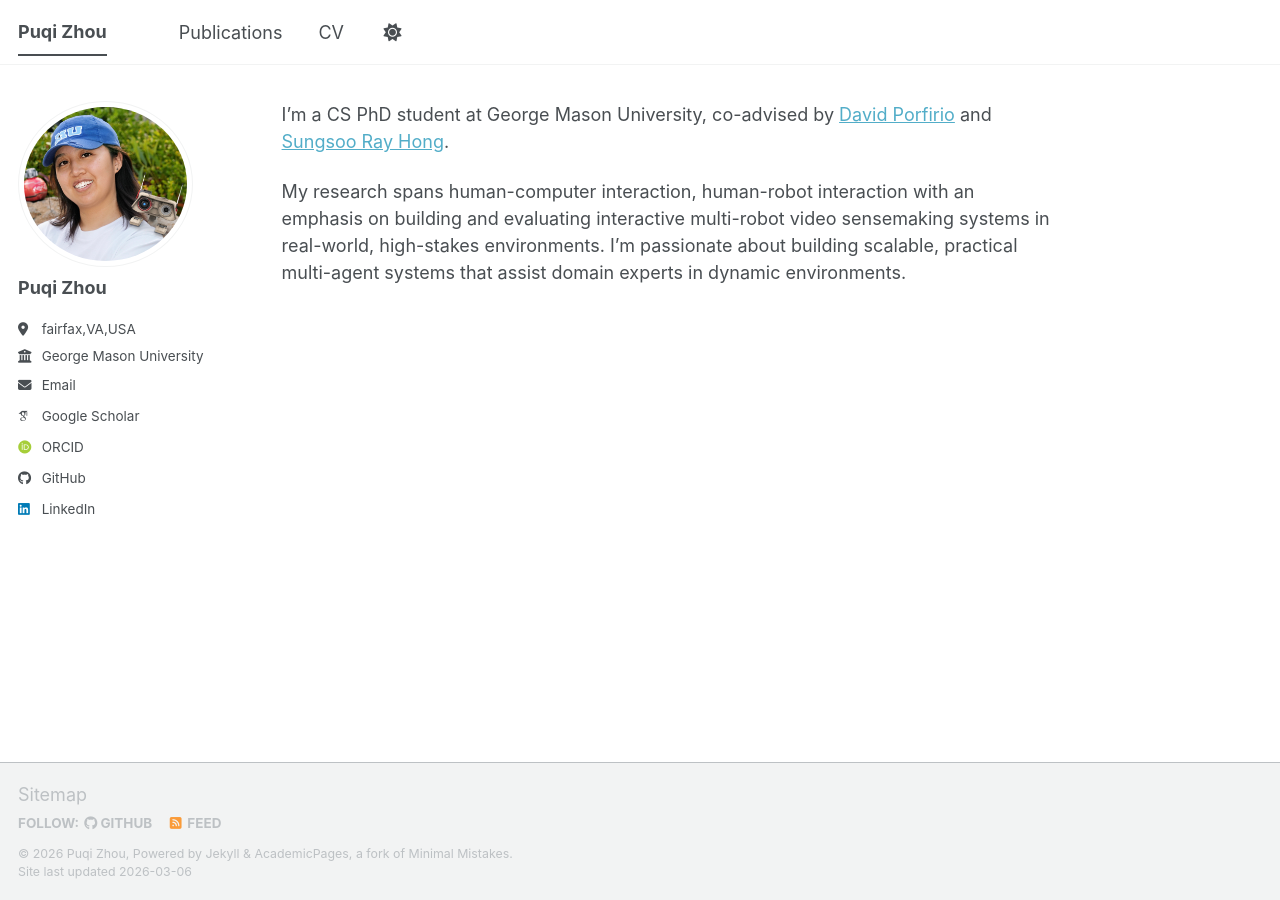
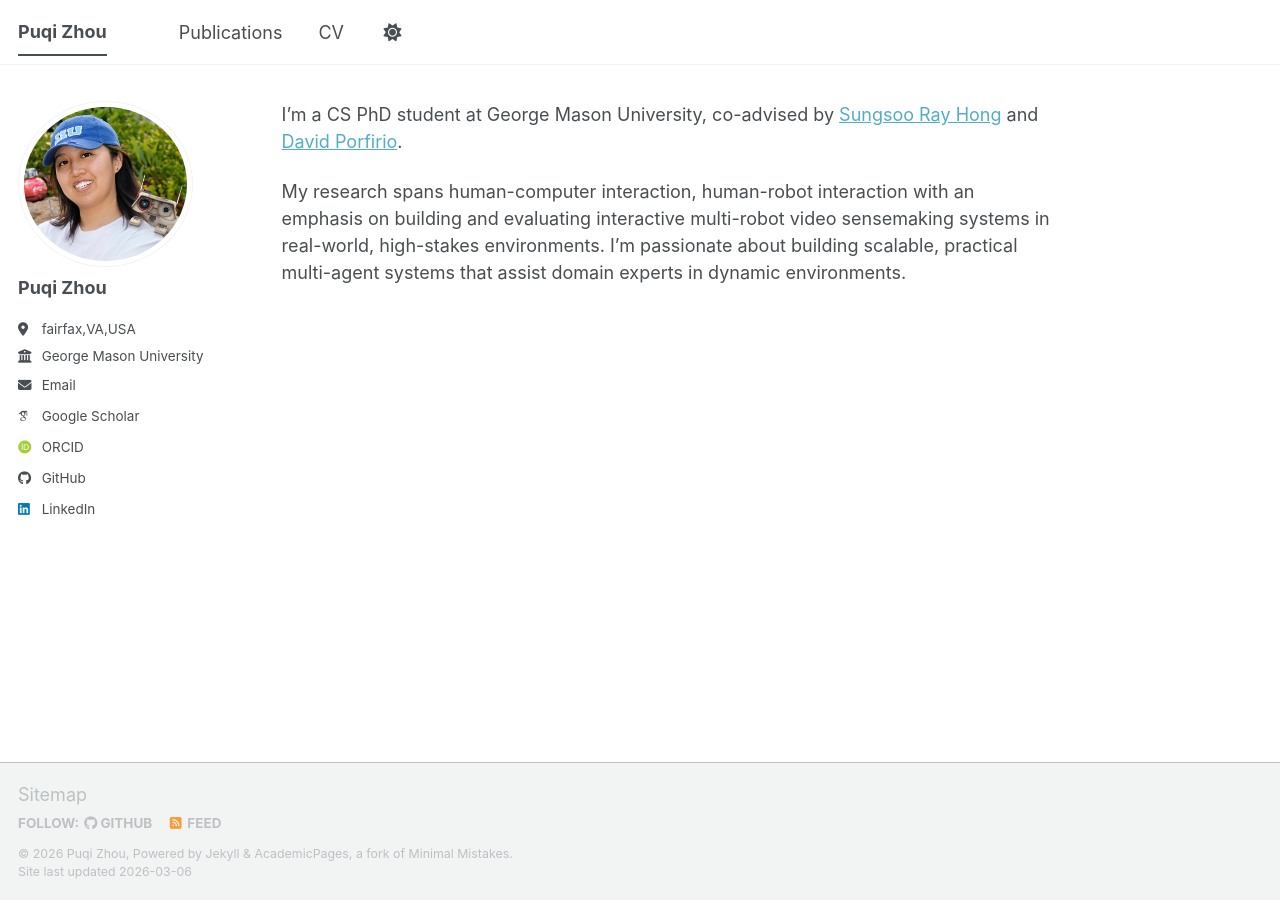
Before and after one commit to Puqi7/Puqi7.github.io, a Jekyll site: the page built from _pages/about.md, in a window 1280 px wide. Built offline with Jekyll 4.4.1, drawn with Linux system fonts in a browser that asks for light colours; some web fonts are replaced; a script bundle is joined from its source files by our own code; library files that are not in the unit come from our copies.

```diff
--- a/_pages/about.md
+++ b/_pages/about.md
@@ -6,7 +6,7 @@ redirect_from:
   - /about/
   - /about.html
 ---
-I'm a CS PhD student at George Mason University, co-advised by [David Porfirio](https://dporfirio.github.io/) and [Sungsoo Ray Hong](http://www.rayhong.net/?i=2).
+I'm a CS PhD student at George Mason University, co-advised by [Sungsoo Ray Hong](http://www.rayhong.net/?i=2) and [David Porfirio](https://dporfirio.github.io/).
 
 My research spans human-computer interaction, human-robot interaction with an emphasis on building and evaluating interactive multi-robot video sensemaking systems in real-world, high-stakes environments. I’m passionate about building scalable, practical multi-agent systems that assist domain experts in dynamic environments.
 
```
